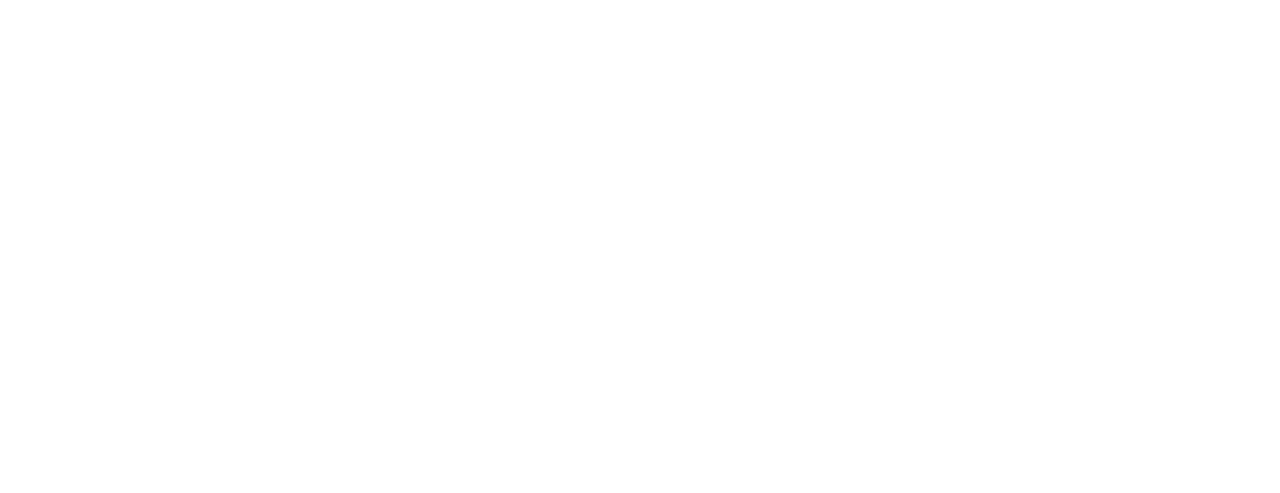
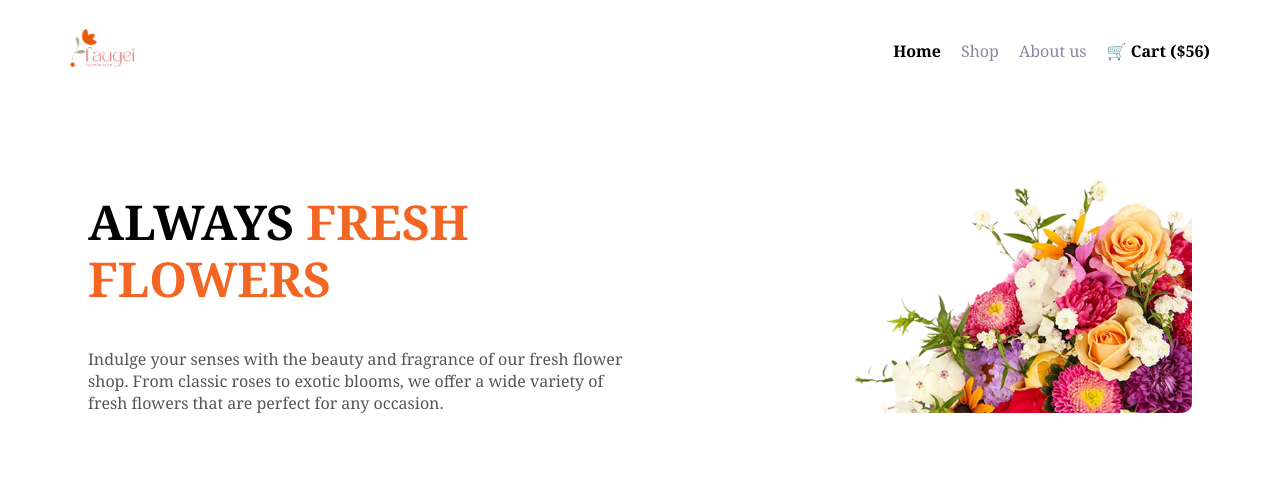
Before and after one commit to azharul1110/my-second-assignment, a plain HTML site: page index.html in a window 1280 px wide. Drawn offline with Linux system fonts and the light colour scheme.

Commit message:
added banner part

```diff
--- a/index.html
+++ b/index.html
@@ -4,8 +4,44 @@
     <meta charset="UTF-8">
     <meta name="viewport" content="width=device-width, initial-scale=1.0">
     <title>Flower's Market</title>
+    <link rel="stylesheet" href="styles/flowers.css">
 </head>
-<body>
+<body class="noto-serif-font">
+     <header>
+    <div class="navbar">
+        <div class="logo">
+      <img src="assets/logo.png" alt="Faugei Logo" />
+    </div>
+    <nav>
+      <ul>
+        <li><a href="#" class="active">Home</a></li>
+        <li><a href="#">Shop</a></li>
+        <li><a href="#">About us</a></li>
+        </ul>
+        <div class="cart">
+            <a href="#" class="active">🛒 Cart ($56)</a>
+        </div>
+    </nav>
+    </div>
+    <section class="hero">
+    <div class="hero-text">
+      <h1><span class="bold">ALWAYS</span> <span class="highlight">FRESH</span><br /><span class="highlight">FLOWERS</span></h1>
+      <p>
+        Indulge your senses with the beauty and fragrance of our fresh flower shop.
+        From classic roses to exotic blooms, we offer a wide variety of fresh flowers
+        that are perfect for any occasion.
+      </p>
+    </div>
+    <div class="hero-image">
+      <img src="assets/hero-flower.png" alt="Flower Bouquet" />
+    </div>
+  </section>
+    </header>
+    <main>
 
+    </main>
+    <footer>
+
+    </footer>
 </body>
 </html>
--- /dev/null
+++ b/styles/flowers.css
@@ -0,0 +1,119 @@
+@import url('https://fonts.googleapis.com/css2?family=Noto+Serif:ital,wght@0,100..900;1,100..900&display=swap');
+
+/* header section */
+.noto-serif-font {
+  font-family: "Noto Serif", serif;
+  font-optical-sizing: auto;
+  font-style: normal;
+  font-variation-settings:
+    "wdth" 100;
+}
+
+/* navbar related styles */
+
+.navbar {
+  display: flex;
+  justify-content:space-between;
+  align-items: center;
+  padding: 20px 40px;
+  background-color: white;
+
+}
+
+.logo img {
+  height: 40px;
+}
+nav{
+    display: flex;
+    gap: 20px;
+}
+nav ul{
+  list-style: none;
+  display:flex;
+  gap: 20px;
+  margin: 0;
+  padding: 0;
+
+}
+
+
+nav a {
+  text-decoration: none;
+  color:#8987A1;
+  font-weight: 400;
+}
+
+.active {
+  font-weight: bold;
+  font-size: 1rem;
+  color: black;
+}
+
+
+
+/* hero related styles */
+.hero {
+  display: flex;
+  justify-content: space-between;
+  align-items: center;
+  padding: 60px 80px;
+
+}
+
+.hero-text {
+  max-width: 50%;
+}
+
+.navbar, .hero{
+    max-width: 1140px;
+    margin: 0 auto;
+}
+
+.hero h1 {
+  font-size: 48px;
+  line-height: 1.2;
+}
+
+.bold {
+  font-weight: bold;
+}
+
+.highlight {
+  color: #f26522;
+  font-weight: bold;
+}
+
+.hero p {
+  margin-top: 20px;
+  /* line-height: 1.6; */
+  color: #555;
+}
+
+.hero-image img{
+  max-width: 400px;
+  border-radius: 10px;
+}
+
+
+/* Responsive */
+
+/* small device */
+@media screen and (max-width:576px) {
+    .navbar{
+      flex-direction: row;
+      justify-content: space-between;
+      align-items: center;
+      padding: 10px 20px;
+  }
+  nav ul{
+    display: none;
+  }
+  .hero{
+    flex-direction:column-reverse;
+    padding: 20px;
+
+  }
+  .hero-text{
+    max-width: 100%;
+  }
+}
```
